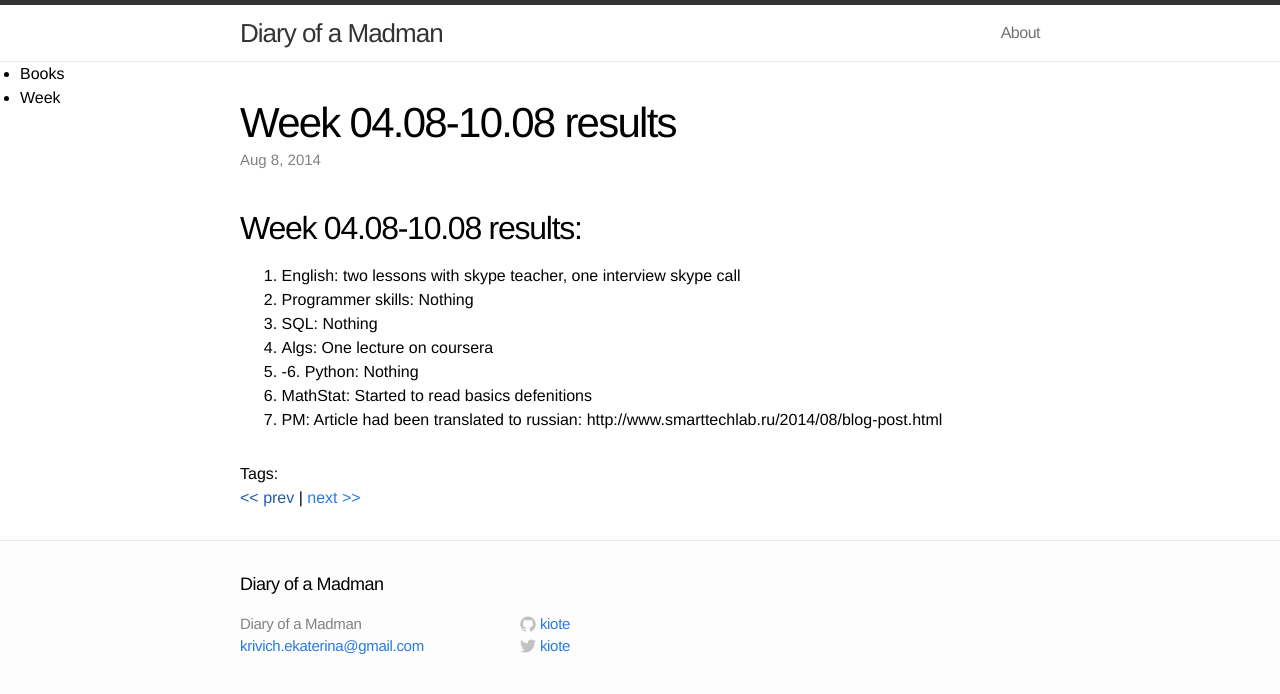
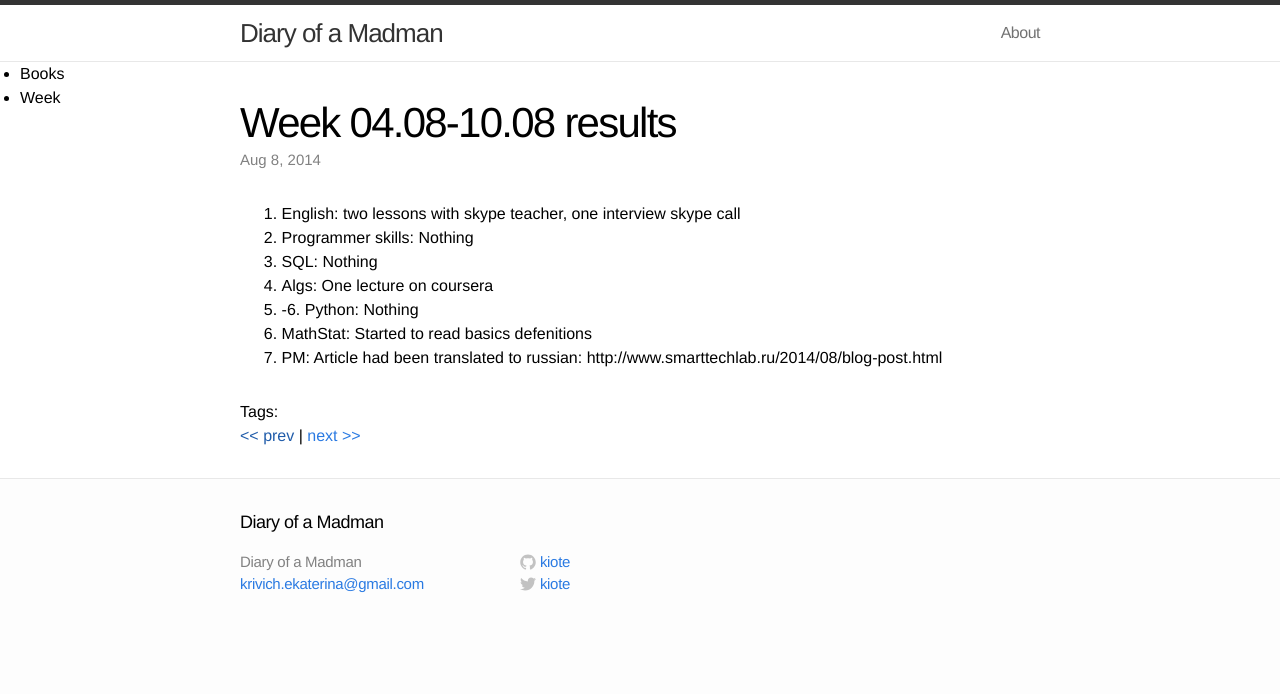
Before and after one commit to kiote/kiote.github.io, a Jekyll site: the page built from _posts/week/2014-08-08-week-results.markdown, in a window 1280 px wide. Shown: the top 694 px of the page. Built offline with Jekyll 4.4.1, drawn with Linux system fonts in a browser that asks for light colours.

Commit message:
headers changed

```diff
--- a/_posts/week/2014-08-08-week-results.markdown
+++ b/_posts/week/2014-08-08-week-results.markdown
@@ -3,9 +3,6 @@ layout: post
 title:  "Week 04.08-10.08 results"
 date:   2014-08-08 12:39:01
 ---
-Week 04.08-10.08 results:
----
-
 1. English: two lessons with skype teacher, one interview skype call
 2. Programmer skills: Nothing
 3. SQL: Nothing
--- a/_posts/week/2014-08-12-week-results.markdown
+++ b/_posts/week/2014-08-12-week-results.markdown
@@ -3,9 +3,6 @@ layout: post
 title:  "Week 11.08-17.08 results"
 date:   2014-08-12 12:39:01
 ---
-Week 11.08-17.08 results:
----
-
 1. English: one lesson with skype-teacher on IELTS
 2. Programmer skills:
     *  plinkedin project, python (2 hours);
```
